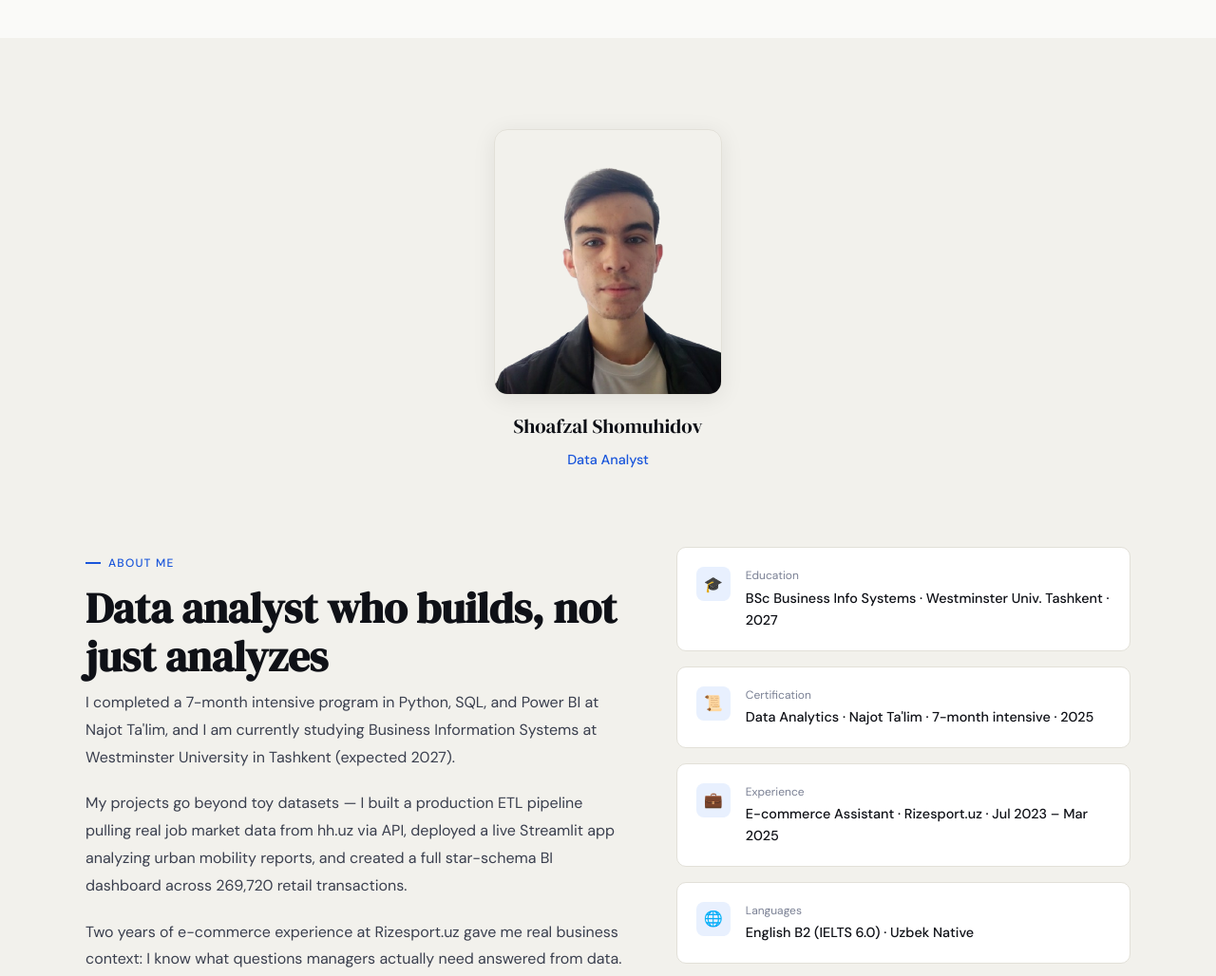
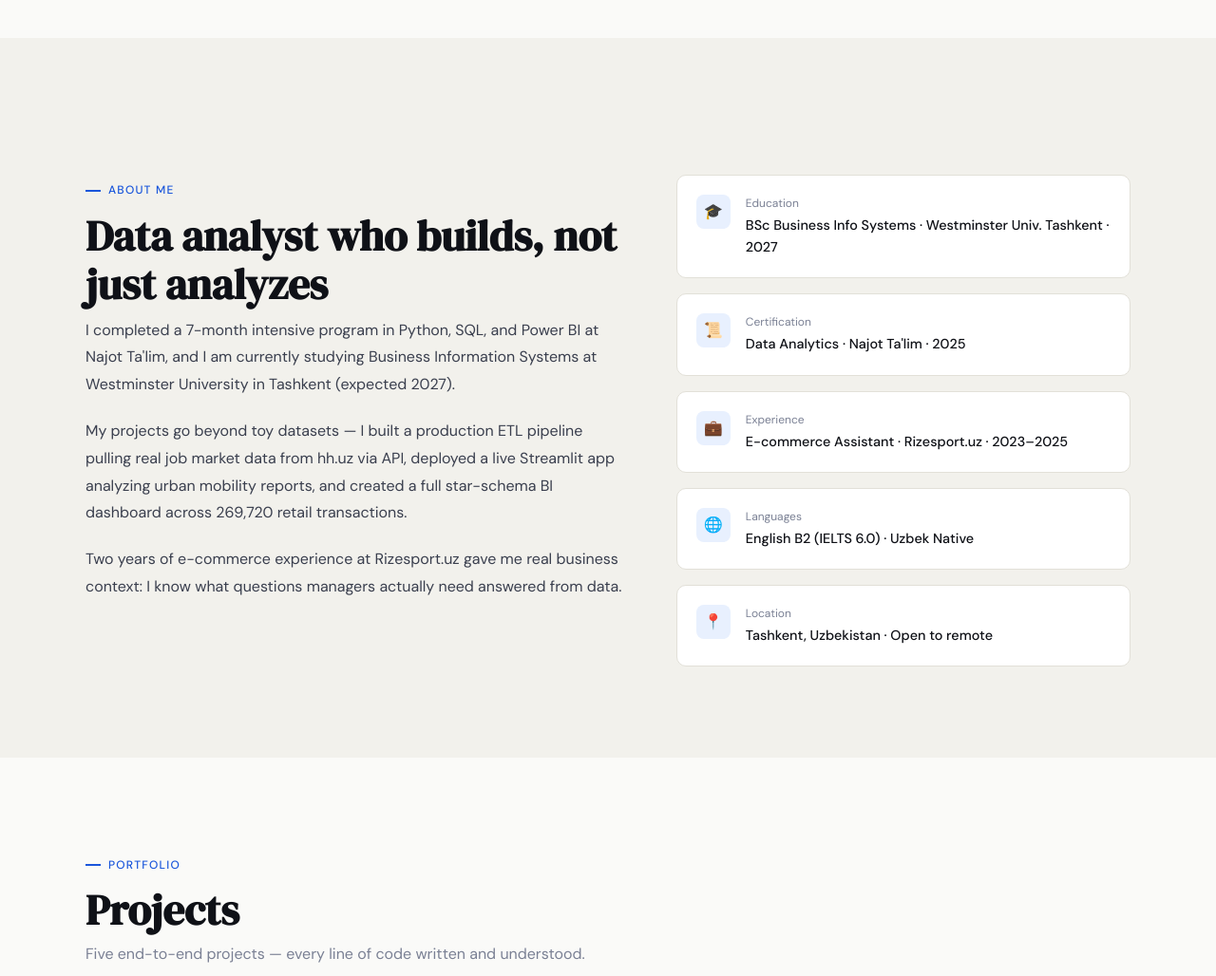
Before and after one commit to ShoafzalDataAnalyst/ShoafzalDataAnalyst.github.io, a plain HTML site: page index.html in a window 1280 px wide. Shown: the part 760-1788 px from the top of the page at 95% size. Drawn offline with Linux system fonts and the light colour scheme.

Commit message:
Update About section

```diff
--- a/index.html
+++ b/index.html
@@ -365,11 +365,7 @@
   <div class="container">
     <div class="about-grid">
 
-      <div class="about-photo-block fade-up">
-        <img src="photo.jpg" alt="Shoafzal Shomuhidov">
-        <div class="about-photo-name">Shoafzal Shomuhidov</div>
-        <div class="about-photo-title">Data Analyst</div>
-      </div>
+      <div class="about-left"></div>
 
       <div class="about-text-block fade-up">
         <div class="section-tag" data-en="About me" data-uz="Men haqimda">About me</div>
@@ -393,18 +389,19 @@
             <div class="fact-value" data-en="BSc Business Info Systems · Westminster Univ. Tashkent · 2027" data-uz="Biznes axborot tizimlari · Westminster Univ. Toshkent · 2027">BSc Business Info Systems · Westminster Univ. Tashkent · 2027</div>
           </div>
         </div>
+        <div class="about-facts-block fade-up">
         <div class="fact">
           <div class="fact-icon">📜</div>
           <div>
             <div class="fact-label" data-en="Certification" data-uz="Sertifikat">Certification</div>
-            <div class="fact-value" data-en="Data Analytics · Najot Ta'lim · 7-month intensive · 2025" data-uz="Ma'lumotlar tahlili · Najot Ta'lim · 7 oylik intensiv · 2025">Data Analytics · Najot Ta'lim · 7-month intensive · 2025</div>
+            <div class="fact-value" data-en="Data Analytics · Najot Ta'lim · 2025" data-uz="Ma'lumotlar tahlili · Najot Ta'lim · 2025">Data Analytics · Najot Ta'lim · 2025</div>
           </div>
         </div>
         <div class="fact">
           <div class="fact-icon">💼</div>
           <div>
             <div class="fact-label" data-en="Experience" data-uz="Tajriba">Experience</div>
-            <div class="fact-value" data-en="E-commerce Assistant · Rizesport.uz · Jul 2023 – Mar 2025" data-uz="Elektron tijorat yordamchisi · Rizesport.uz · Iyul 2023 – Mart 2025">E-commerce Assistant · Rizesport.uz · Jul 2023 – Mar 2025</div>
+            <div class="fact-value" data-en="E-commerce Assistant · Rizesport.uz · 2023–2025" data-uz="Elektron tijorat yordamchisi · Rizesport.uz · 2023–2025">E-commerce Assistant · Rizesport.uz · 2023–2025</div>
           </div>
         </div>
         <div class="fact">
```
